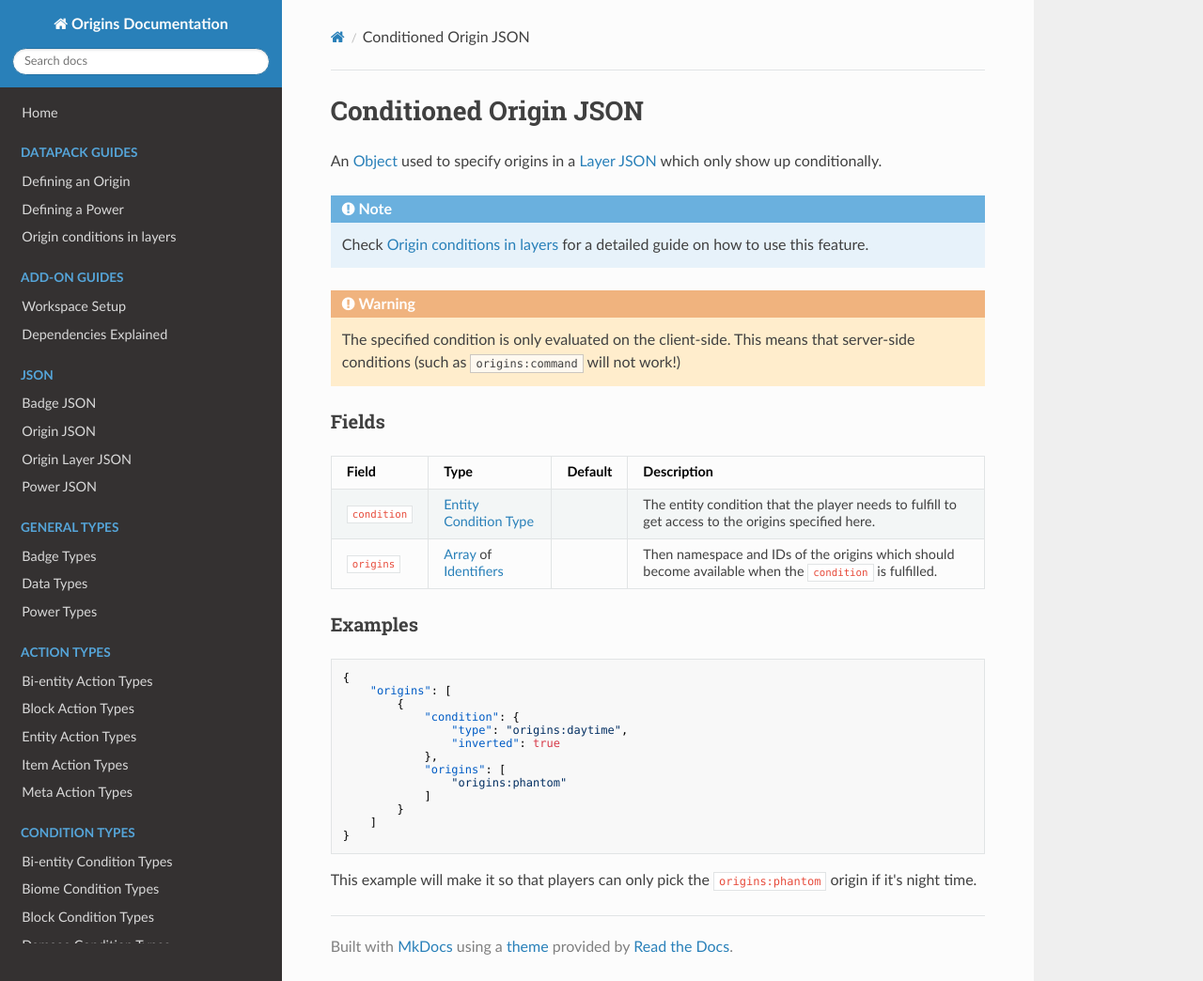
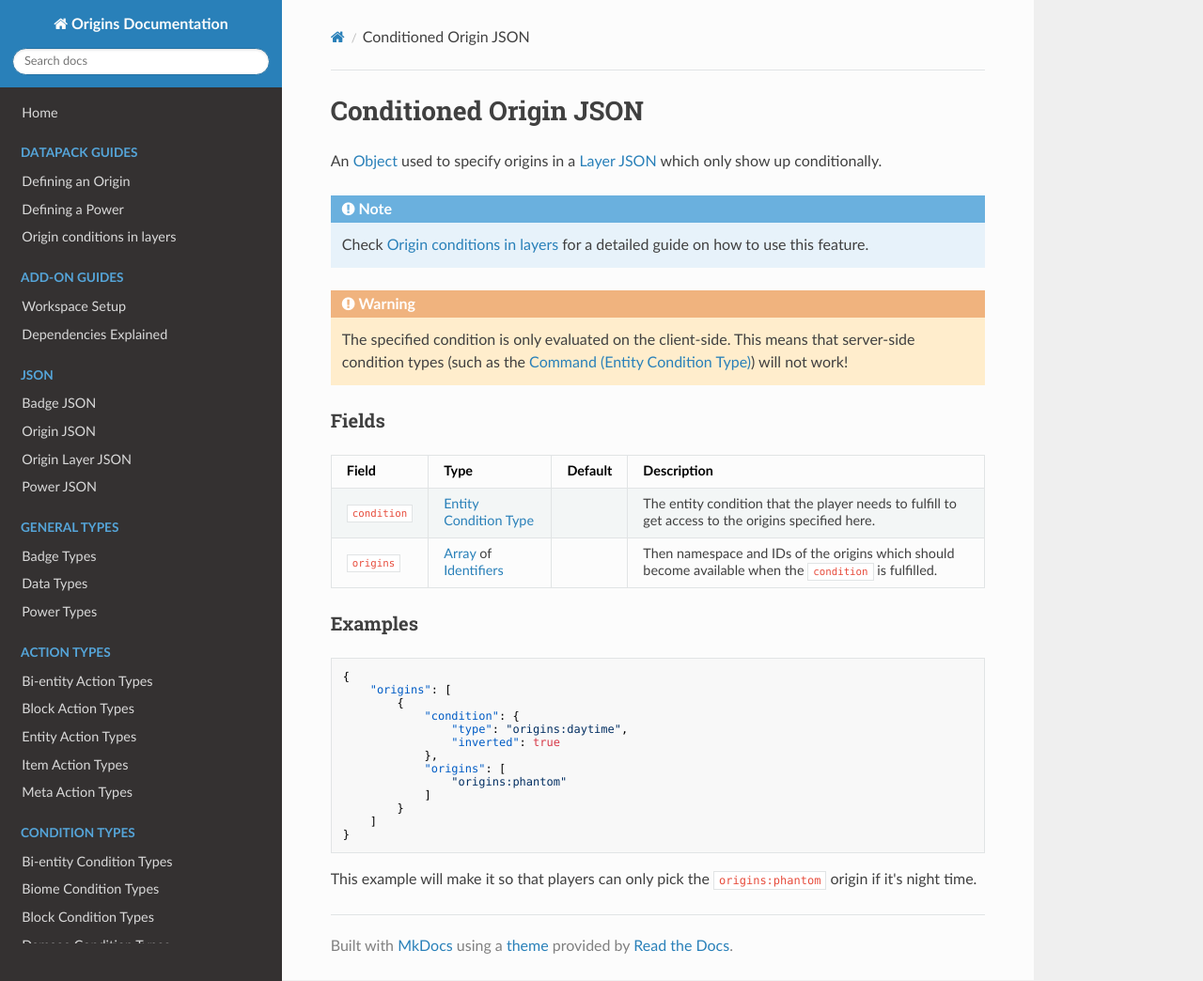
Before and after one commit to apace100/origins-docs, an MkDocs documentation site: the page built from docs/json/conditioned_origin.md, in a window 1280 px wide and 1044 px high. Shown: the whole window at 94% size. Built offline with MkDocs 1.6.1, drawn with Linux system fonts in a browser that asks for light colours; nearby versions of some CDN libraries.

Commit message:
Updated `conditioned_origin.md` (JSON Format)

```diff
--- a/docs/json/conditioned_origin.md
+++ b/docs/json/conditioned_origin.md
@@ -14,7 +14,7 @@ An [Object](../types/data_types/object.md) used to specify origins in a [Layer J
 
 !!! warning
 
-    The specified condition is only evaluated on the client-side. This means that server-side conditions (such as [`origins:command`](../types/entity_condition_types/command.md) will not work!)
+    The specified condition is only evaluated on the client-side. This means that server-side condition types (such as the [Command (Entity Condition Type)](../types/entity_condition_types/command.md)) will not work!
 
 
 ### Fields
```
